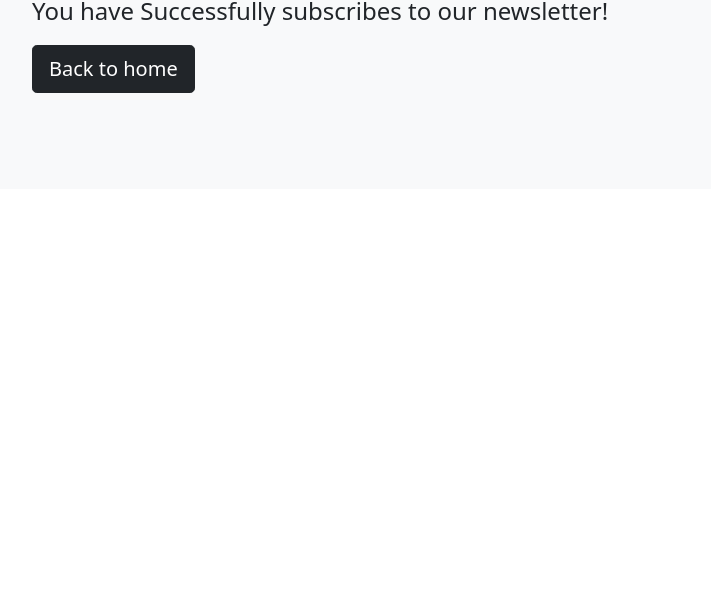
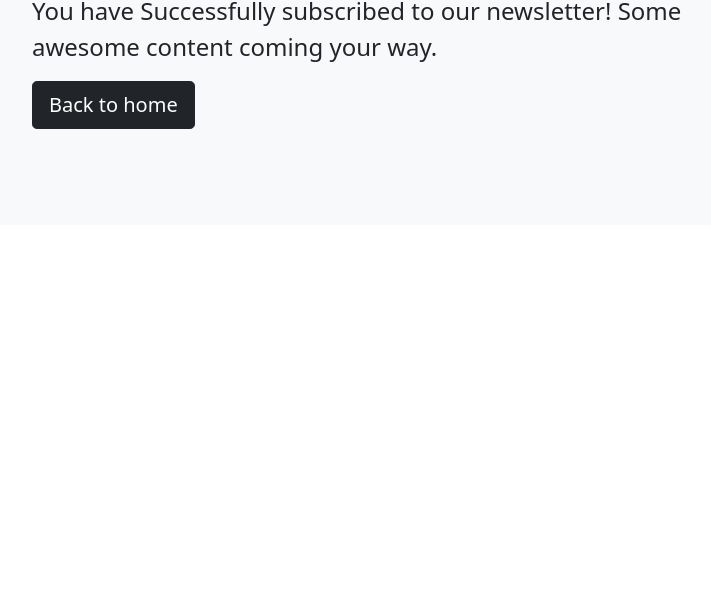
Before and after one commit to PiyushChauhan07/Newspaper-Signup, a website: page success.html in a window 1280 px wide. Shown: the part 193-800 px from the top of the page, without its empty margins (110-821 px from the left). Drawn offline with nearby package versions, Linux system fonts and the light colour scheme.

Commit message:
Add gitignore and change success message

```diff
--- a/success.html
+++ b/success.html
@@ -50,7 +50,7 @@
       <div class="p-5 mb-4 bg-light rounded-3">
         <div class="container-fluid py-5">
           <h1 class="display-5 fw-bold">Success!</h1>
-          <p class="col-md-8 fs-4">You have Successfully subscribes to our newsletter!</p>
+          <p class="col-md-8 fs-4">You have Successfully subscribed to our newsletter! Some awesome content coming your way.</p>
           <form action="/success" method="post">
             <button class="btn btn-dark btn-lg" type="submit">Back to home</button>
           </form>
```
Also changed, not shown: app.js (+1 -25 lines), 1 other file.
